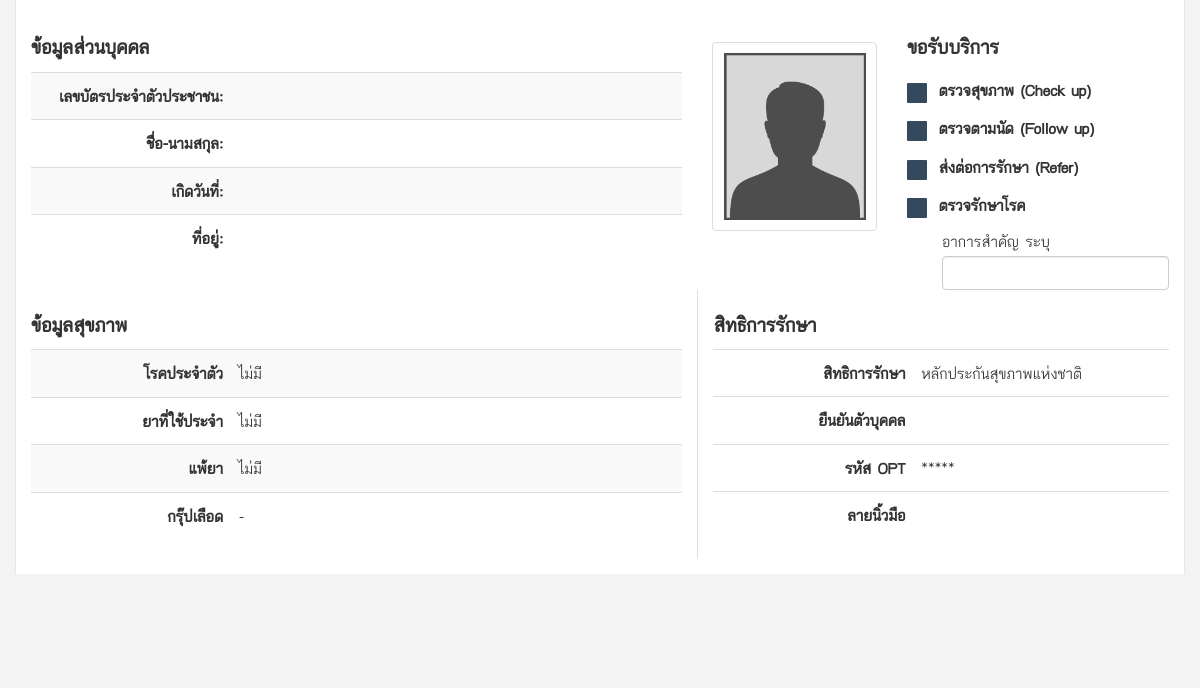
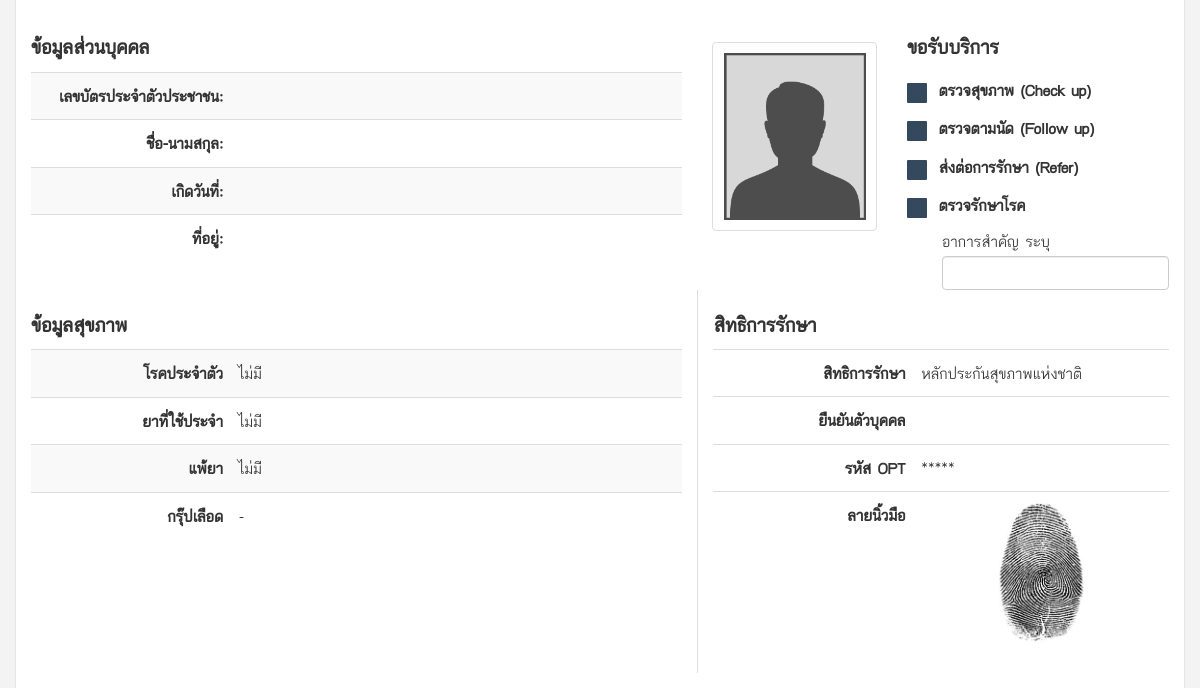
Before and after one commit to chanpan/smart-card-register, an Electron app: page index.html in a window 1200 px wide. Shown: the part 130-818 px from the top of the page. Drawn offline with nearby package versions, Linux system fonts and the light colour scheme; no server answers.

Commit message:
ลายนิ้วมือ

```diff
--- a/view/person-profile.html
+++ b/view/person-profile.html
@@ -86,7 +86,9 @@
             </tr>
             <tr>
                 <td id="head-second" class="text-right"> <b>ลายนิ้วมือ</b></td>
-                <td></td>
+                <td class="text-center">
+                    <img src="./assets/images/pine.jpg" style="width:100px;text-align:center;">
+                </td>
             </tr>
         </tbody>
     </table>
```
Also changed, not shown: assets/images/pine.jpg (added).
